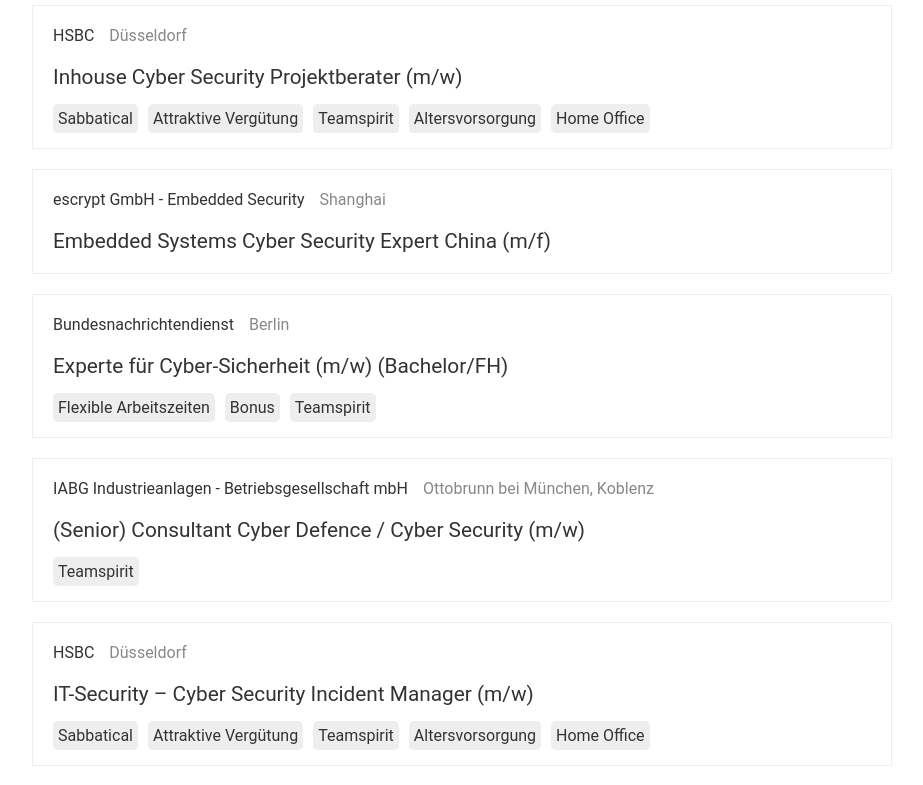
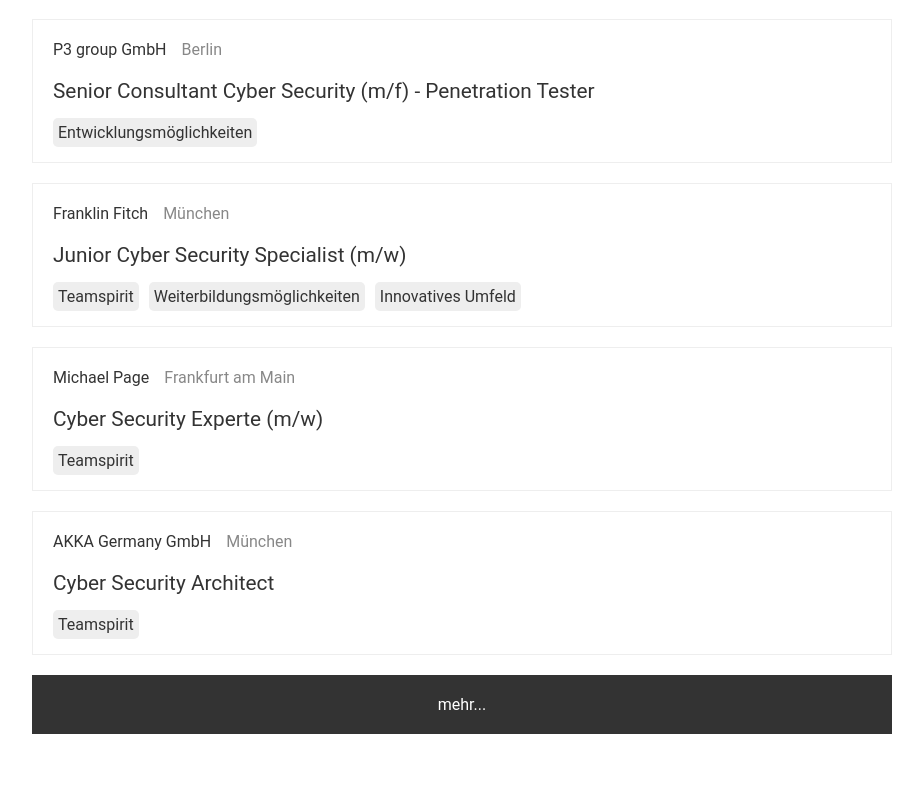
Before and after one commit to hnrchrdl/simple-react-test, a React (Create React App) app: page / in a window 1280 px wide. Shown: the part 1026-1811 px from the top of the page, without its empty margins (178-1101 px from the left). After the commit the page ends 1780 px from the top, so only its background shows below. Built offline with nearby package versions, Linux system fonts and the light colour scheme; the HTML template or start-up script is replaced by a standard one.

Commit message:
adds load more functionality

```diff
--- a/src/App.js
+++ b/src/App.js
@@ -4,20 +4,32 @@
 import testData from './testData.json';
 import JobList from './JobList';
 
+const jobs = testData.sort((a, b) => a.relevanceScore - b.relevanceScore);
+
+const pagingFilter = (items, page = 0, itemCount = 10) => {
+  // returns items for current page only
+  return items.slice(0, page * itemCount);
+};
+
+const ITEMS_PER_PAGE = 10;
+
 class App extends Component {
+  state = {
+    page: 1
+  };
+  loadMore = () => {
+    this.setState(state => ({ page: state.page + 1 }));
+  };
   render() {
     return (
       <div className="App">
         <header className="App-header">
           <img src={logo} className="App-logo" alt="logo" />
         </header>
-        <p className="App-intro">
-          {/*   Please use the following Data in a way you think is appropriate. */}
-          {/* <pre className="App-data">
-            {JSON.stringify(testData, undefined, 2)}
-          </pre> */}
-        </p>
-        <JobList jobs={testData} />
+        <JobList
+          jobs={pagingFilter(jobs, this.state.page, ITEMS_PER_PAGE)}
+          loadMore={this.loadMore}
+        />
       </div>
     );
   }
--- a/src/Job.js
+++ b/src/Job.js
@@ -1,6 +1,7 @@
 import React from 'react';
 import styled from 'styled-components';
 
+const IndicateNew = styled.div``;
 const JobContainer = styled.div`
   margin: 20px;
   padding: 20px;
@@ -28,10 +29,17 @@
   border-radius: 5px;
 `;
 
+function isNewJob(date) {
+  // if date is new than 10.000h, it is considered new
+  return (Date.now() - Date.parse(date)) / 360000 < 10000;
+}
+
 const Job = ({ job }) => {
   return (
     job && (
       <JobContainer>
+        {job.tsCreated &&
+          isNewJob(job.tsCreated) && <IndicateNew>Neu</IndicateNew>}
         <Company>{job.company}</Company>
         <Location>
           {job.locations && job.locations.map(item => item.city).join(', ')}
--- a/src/JobList.js
+++ b/src/JobList.js
@@ -7,11 +7,24 @@
   margin: auto;
   text-align: left;
 `;
+const LoadMore = styled.div`
+  background: #333;
+  color: #fff;
+  padding: 20px;
+  box-sizing: border-box;
+  text-align: center;
+  margin: 20px;
+  cursor: pointer;
+  &:hover {
+    background: #555;
+  }
+`;
 
-const JobList = ({ jobs }) => {
+const JobList = ({ jobs, loadMore }) => {
   return (
     <JobListContainer>
       {jobs.map(job => <Job key={job.itemId} job={job} />)}
+      <LoadMore onClick={loadMore}> mehr... </LoadMore>
     </JobListContainer>
   );
 };
```
